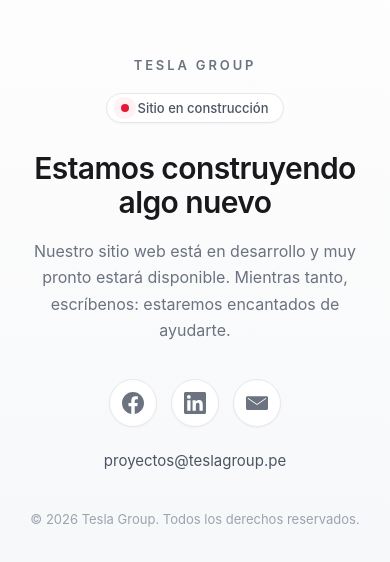
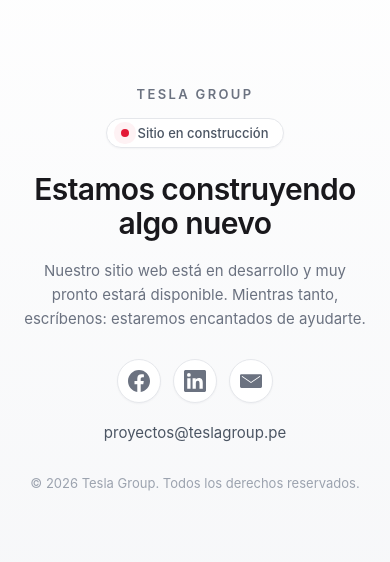
Before and after one commit to TeslagroupX/Tesla-landing-page, an Angular app: page / in a window 390 px wide. Shown: the part 130-692 px from the top of the page. Built offline with nearby package versions, Linux system fonts and the light colour scheme.

Commit message:
feat: pagina responsive

```diff
--- a/src/app/app.scss
+++ b/src/app/app.scss
@@ -15,7 +15,11 @@ main {
   justify-content: center;
   gap: 2.5rem;
   padding: 2rem 1.25rem;
+  padding-left: max(1.25rem, env(safe-area-inset-left));
+  padding-right: max(1.25rem, env(safe-area-inset-right));
+  padding-bottom: max(2rem, env(safe-area-inset-bottom));
   box-sizing: border-box;
+  overflow-x: hidden;
 }
 
 .hero {
@@ -80,6 +84,8 @@ h1 {
 
 .socials {
   display: flex;
+  flex-wrap: wrap;
+  justify-content: center;
   gap: 0.875rem;
   margin-top: 2.25rem;
 }
@@ -132,6 +138,8 @@ h1 {
 .contact-email {
   margin-top: 1.5rem;
   font-size: 0.9375rem;
+  max-width: 100%;
+  overflow-wrap: break-word;
   color: #4b5563;
   text-decoration: none;
   border-bottom: 1px solid transparent;
@@ -177,6 +185,65 @@ footer {
   }
 }
 
+@media (max-width: 480px) {
+  main {
+    gap: 2rem;
+    padding-top: 1.5rem;
+  }
+
+  .eyebrow {
+    margin-bottom: 1rem;
+    letter-spacing: 0.18em;
+  }
+
+  .status {
+    margin-bottom: 1.5rem;
+  }
+
+  .subtitle {
+    font-size: 0.9375rem;
+    line-height: 1.6;
+  }
+
+  .socials {
+    margin-top: 1.75rem;
+    gap: 0.75rem;
+  }
+
+  .social {
+    width: 44px;
+    height: 44px;
+  }
+
+  .contact-email {
+    margin-top: 1.25rem;
+  }
+}
+
+@media (max-height: 600px) and (orientation: landscape) {
+  main {
+    gap: 1.25rem;
+    padding-top: 1.25rem;
+    padding-bottom: max(1.25rem, env(safe-area-inset-bottom));
+  }
+
+  .eyebrow {
+    margin-bottom: 0.75rem;
+  }
+
+  .status {
+    margin-bottom: 1rem;
+  }
+
+  .socials {
+    margin-top: 1.25rem;
+  }
+
+  .contact-email {
+    margin-top: 1rem;
+  }
+}
+
 @media (prefers-reduced-motion: reduce) {
   .hero {
     animation: none;
--- a/src/index.html
+++ b/src/index.html
@@ -1,5 +1,5 @@
 <!doctype html>
-<html lang="en">
+<html lang="es">
 <head>
   <meta charset="utf-8">
   <title>Tesla Group</title>
--- a/src/styles.scss
+++ b/src/styles.scss
@@ -11,3 +11,8 @@ body {
   margin: 0;
   padding: 0;
 }
+
+html {
+  -webkit-text-size-adjust: 100%;
+  text-size-adjust: 100%;
+}
```
